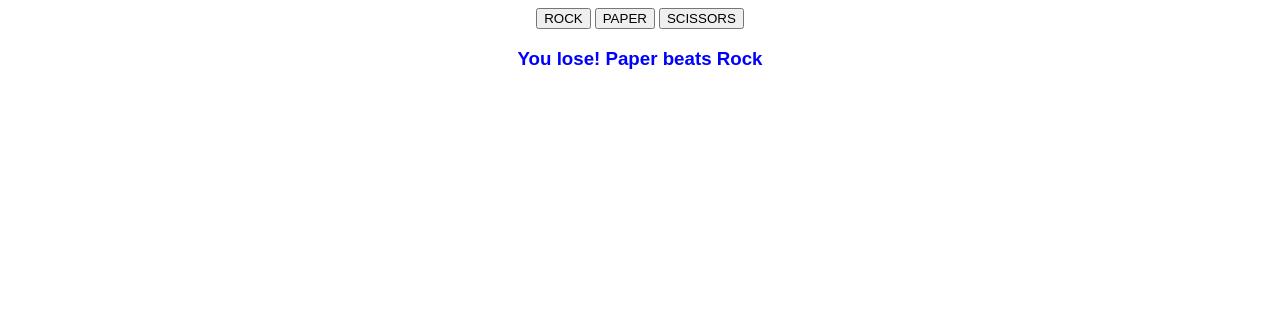
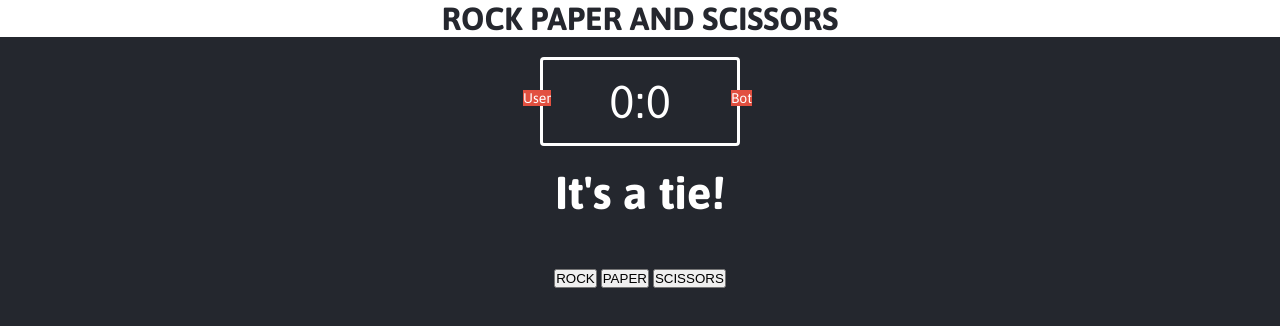
Before and after one commit to vollantre/rock-paper-scissors, a plain HTML site: page index.html in a window 1280 px wide. Both pictures are taken after a click on the button "ROCK". Drawn offline with Linux system fonts and the light colour scheme.

Commit message:
DOM exercise

```diff
--- a/index.html
+++ b/index.html
@@ -4,39 +4,137 @@
     <meta charset="UTF-8">
     <meta name="viewport" content="width=device-width, initial-scale=1.0">
     <meta http-equiv="X-UA-Compatible" content="ie=edge">
-    <title>Piedra Papel o Tijeras</title>
+    <title>Rock Paper Scissors Game</title>
+    <style>
+    @import url('https://fonts.googleapis.com/css?family=Asap:400,500,700');
+
+    * {
+        margin: 0;
+        padding: 0;
+        box-sizing: border-box;
+    }
+
+    body {
+        background-color: #24272E;
+    }
+
+    header {
+        background-color: white;
+    }
+
+    header > h1 {
+        color: #25272E;
+        font-family: Asap, Helvetica, sans-serif;
+        text-align: center;
+    }
+
+    .score-board {
+        margin: 20px auto;
+        border: 3px solid white;
+        border-radius: 4px;
+        text-align: center;
+        width: 200px;
+        color: white;
+        font-size: 46px;
+        padding: 15px 20px;
+        font-family: Asap, Helvetica, sans-serif;
+        position: relative;
+    }
+
+    .badge {
+        background-color: #E25040;
+        color: white;
+        font-family: Asap, Helvetica, sans-serif;
+        font-size: 14px;
+        padding: 2px 10 px;
+    }
+
+    #user-label {
+        position: absolute;
+        top: 30px;
+        left: -20px;
+    }
+
+    #bot-label {
+        position: absolute;
+        top: 30px;
+        right: -15px;
+    }
+
+    .result {
+        font-size: 46px;
+        color: white;
+    }
+
+    .result > p {
+        text-align: center;
+        font-weight: bold;
+        font-family: Asap, Helvetica, sans-serif;
+    }
+
+    .choices {
+        margin: 50px 0;
+        text-align: center;
+    }
+
+    </style>
 </head>
 <body>
-    <div>
-        <center>
-            <button id="rock" onclick="playRound(0)">ROCK</button>
-            <button id="paper" onclick="playRound(1)">PAPER</button>
-            <button id="scissors" onclick="playRound(2)">SCISSORS</button>
-        </center>
+    <header>
+        <h1>ROCK PAPER AND SCISSORS</h1>
+    </header>
+    <div class="score-board">
+        <div id="user-label" class="badge">User</div>
+        <div id="bot-label" class="badge">Bot</div>
+        <span id="user-score">0</span>:<span id="bot-score">0</span>
     </div>
-    <div id="resultado">
+
+    <div class="result">
 
     </div>
-    <div>
-        <center>
-            <h3 id="h3" style="font-family: Arial, Helvetica, sans-serif; color: blue">
-
-            </h3>
-    </div>
-    <div>
-        <h3 id="puntaje">
-
-        </h3>
+    <div class="choices">
+        <div class="choice">
+            <button id="r">ROCK</button>
+            <button id="p">PAPER</button>
+            <button id="s">SCISSORS</button>
+        </div>
     </div>
     <script>
+        let userScore = 0;
+        let botScore = 0;
+        const userScore_span = document.getElementById('user-score');
+        const botScore_span = document.getElementById('bot-score');
+        const scoreBoard_div = document.querySelectorAll('.score-board');
+        const result = document.querySelector('.result');
+        let   para = document.createElement('p');
+        result.appendChild(para);
+        const rock_div = document.getElementById('r');
+        const paper_div = document.getElementById('p');
+        const scissors_div = document.getElementById('s');
 
-        let div = document.getElementById('resultado');
-        let resultado = document.getElementById('h3');
+        function win(){
+            userScore++;
+            userScore_span.innerHTML = userScore;
+            botScore_span.innerHTML = botScore;
+            if(userScore == 5){
+                alert("Congratulations! You've won the game!");
+            }
+        }
 
-        let You = 0;
-        let bot = 0;
+        function lose(){
+            botScore++;
+            botScore_span.innerHTML = botScore;
+            userScore_span.innerHTML = userScore;
+            if (botScore == 5){
+                alert("GAME OVER! you've lost the game:(");
+            }
+        }
 
-        let
+
+        let aqui = document.createElement('p');
+        aqui.setAttribute('style', 'text-align: center; font-weight: bold; font-family: Asap, Helvetica, sans-serif');
+        result.appendChild(aqui);
+
         function playRound(obj) {
             let objetos = ["Rock", "Paper", "Scissors"];
 
@@ -47,16 +145,47 @@
             ];
 
 
-
             let enemigo = Math.floor(Math.random()*3);
 
-            resultado.textContent =  show[obj][enemigo];
+            let resultado = show[obj][enemigo];
+
+            switch (resultado){
+                case "You win! Rock beats Scissors":
+                case "You win! Paper beats Rock":
+                case "You win! Scissors beats Paper":
+                para.innerHTML = resultado;
+                win();
+                break;
+
+                case "You lose! Paper beats Rock":
+                case "You lose! Scissors beats Paper":
+                case "You lose! Rock beats Scissors":
+                para.innerHTML = resultado;
+                lose();
+                break;
+
+                case "It's a tie!":
+
+                para.innerHTML = resultado;
+                break;
+            }
         }
 
+        function main(){
+            rock_div.addEventListener('click', function() {
+                playRound(0);
+            });
 
+            paper_div.addEventListener('click', function() {
+                playRound(1);
+            });
 
+            scissors_div.addEventListener('click', function() {
+                playRound(2);
+            });
+        }
 
-
+        main();
     </script>
 </body>
 </html>
```
